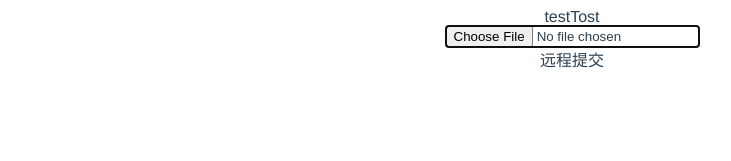
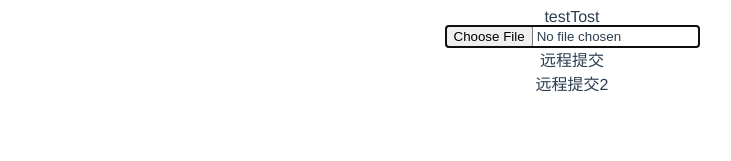
Before and after one commit to wq89855254/conponents, a Vue app: page /#/ in a window 1280 px wide. Shown: the top 161 px of the page, without its empty margins (68-799 px from the left). Built offline with nearby package versions, Linux system fonts and the light colour scheme; a small style sheet from the web is missing.

Commit message:
Update Home.vue

```diff
--- a/src/views/Home.vue
+++ b/src/views/Home.vue
@@ -4,6 +4,7 @@
       <input type="file" v-focus>
       <div class="drag" v-drag></div>
       <div>远程提交</div>
+        <div>远程提交2</div>
   </div>
 </template>
 <style type="scss" scoped>
```
